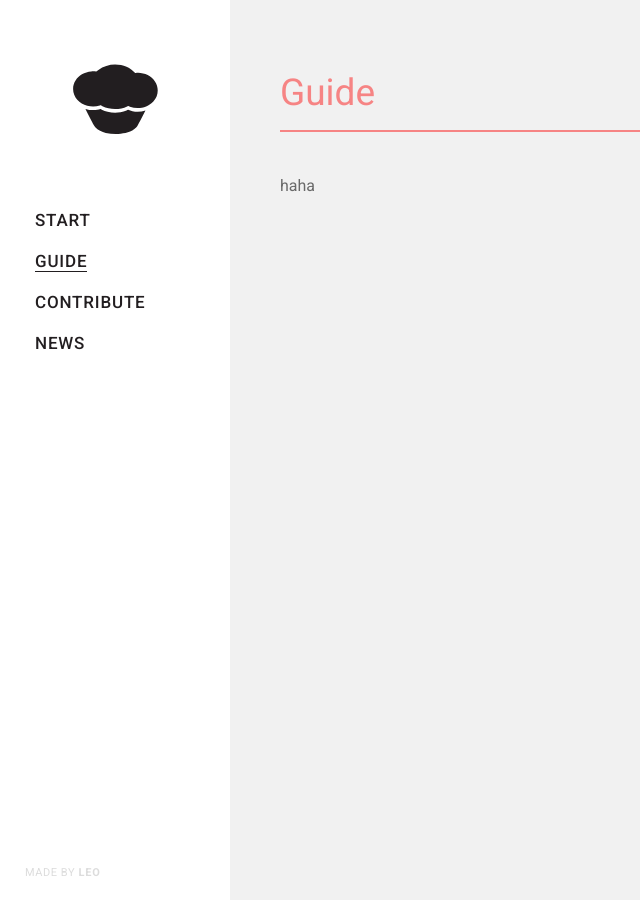
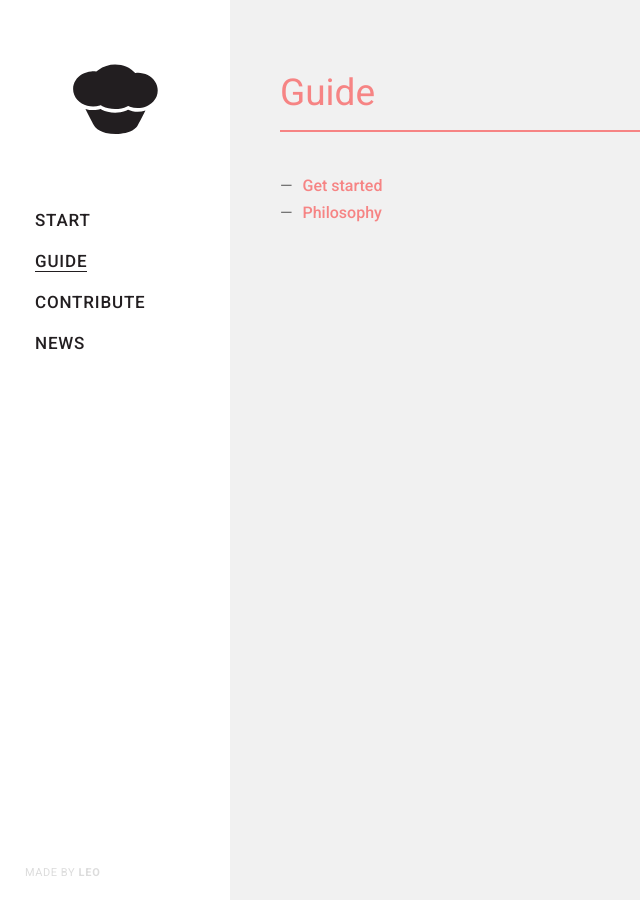
Before and after one commit to leo/muffin.github.io, a Jekyll site: the page built from guide/index.md, in a window 1280 px wide. Shown: the whole page, without its empty margins (0-640 px from the left). Built offline with Jekyll 4.4.1, drawn with Linux system fonts in a browser that asks for light colours.

Commit message:
Overview for guide

```diff
--- a/guide/index.md
+++ b/guide/index.md
@@ -3,4 +3,5 @@ layout: page
 title: Guide
 ---
 
-haha
+- [Get started](get-started)
+- [Philosophy](philosophy)
```
